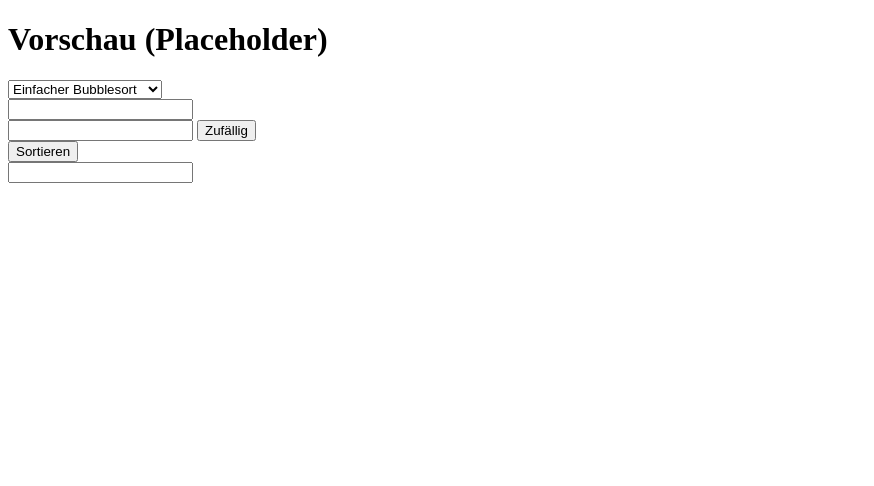
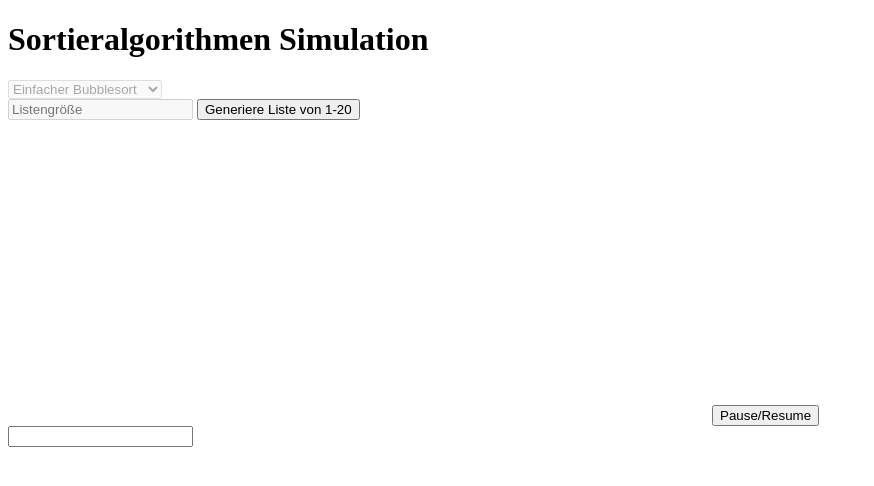
Before and after one commit to MaMarg/BubbleSort, a plain HTML site: page pages/preview.html in a window 1280 px wide. Shown: the whole page, without its empty margins (0-874 px from the left). Drawn offline with Linux system fonts and the light colour scheme.

Commit message:
Added wording for preview.html

```diff
--- a/pages/preview.html
+++ b/pages/preview.html
@@ -7,27 +7,28 @@
 <body>
 <div class="container">
     <div class="title">
-        <h1>Vorschau (Placeholder)</h1>
-        <select name="bubble_sort_variants" id="bubble_sort_selectors">
+        <h1>Sortieralgorithmen Simulation</h1>
+        <select disabled name="bubble_sort_variants" id="bubble_sort_selectors">
             <option value="bubble_sort_full">Einfacher Bubblesort</option>
             <option value="bubble_sort_short">Erweiterter Bubblesort</option>
         </select>
     </div>
 
-    <div class="main">
+    <div class="define_array">
+        <input disabled type="number" name="array_length" id="" placeholder="Listengröße">
+        <button>Generiere Liste von 1-20</button>
+    </div>
+
+    <div class="show-graphics">
+        <canvas id="canvas-bubblesort"
+                width="700px" height="300px"></canvas>
+        <!-- TODO: Images -->
+        <button id="play_or_pause-sorting">Pause/Resume</button>
+    </div>
+
+    <div class="sorted-list">
         <input type="text">
     </div>
-
-    <div class="define_array">
-        <input type="number" name="array_length" id="">
-        <button>Zufällig</button>
-    </div>
-
-    <div class="start">
-        <button>Sortieren</button>
-    </div>
-
-    <input type="text">
 </div>
 
 </body>
```
